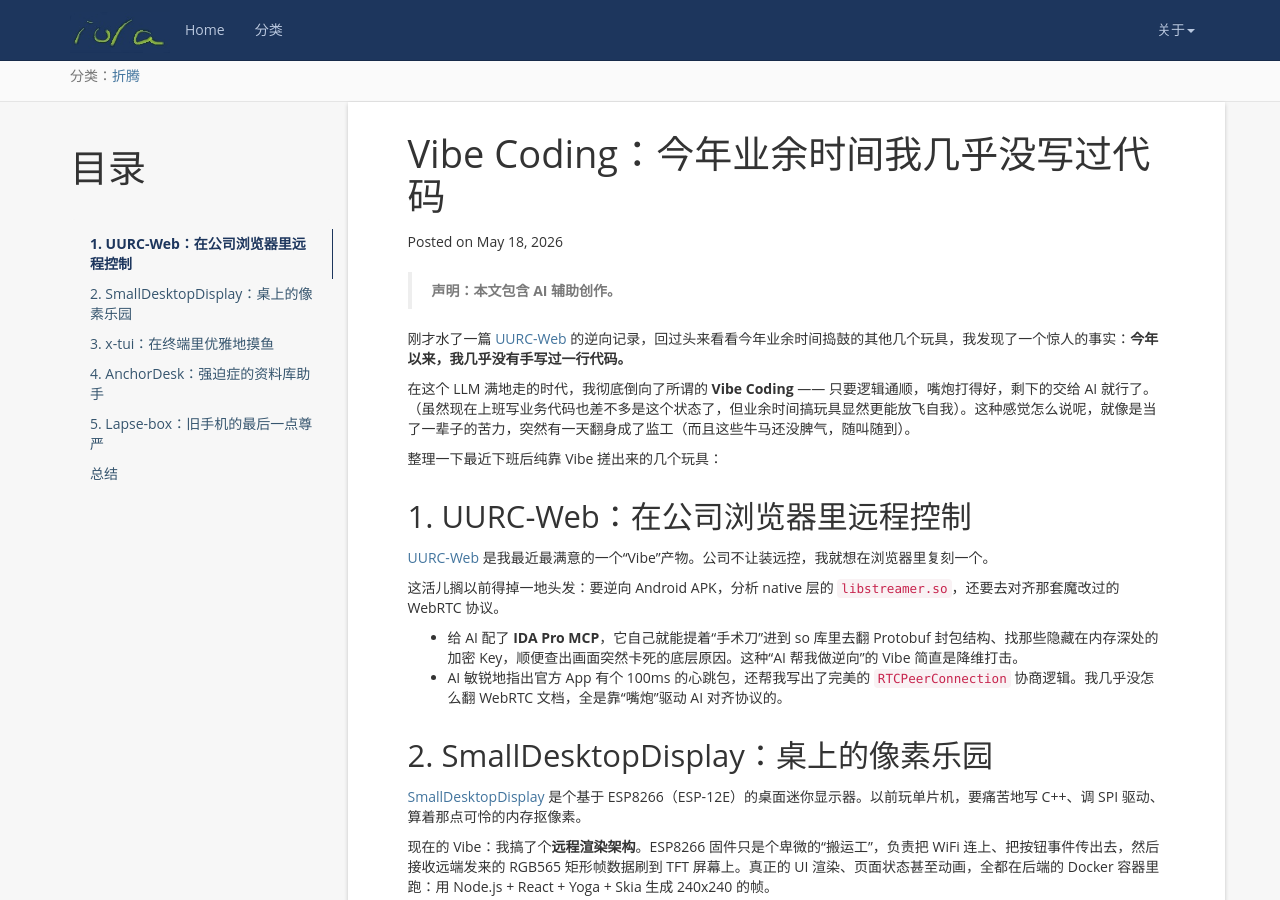
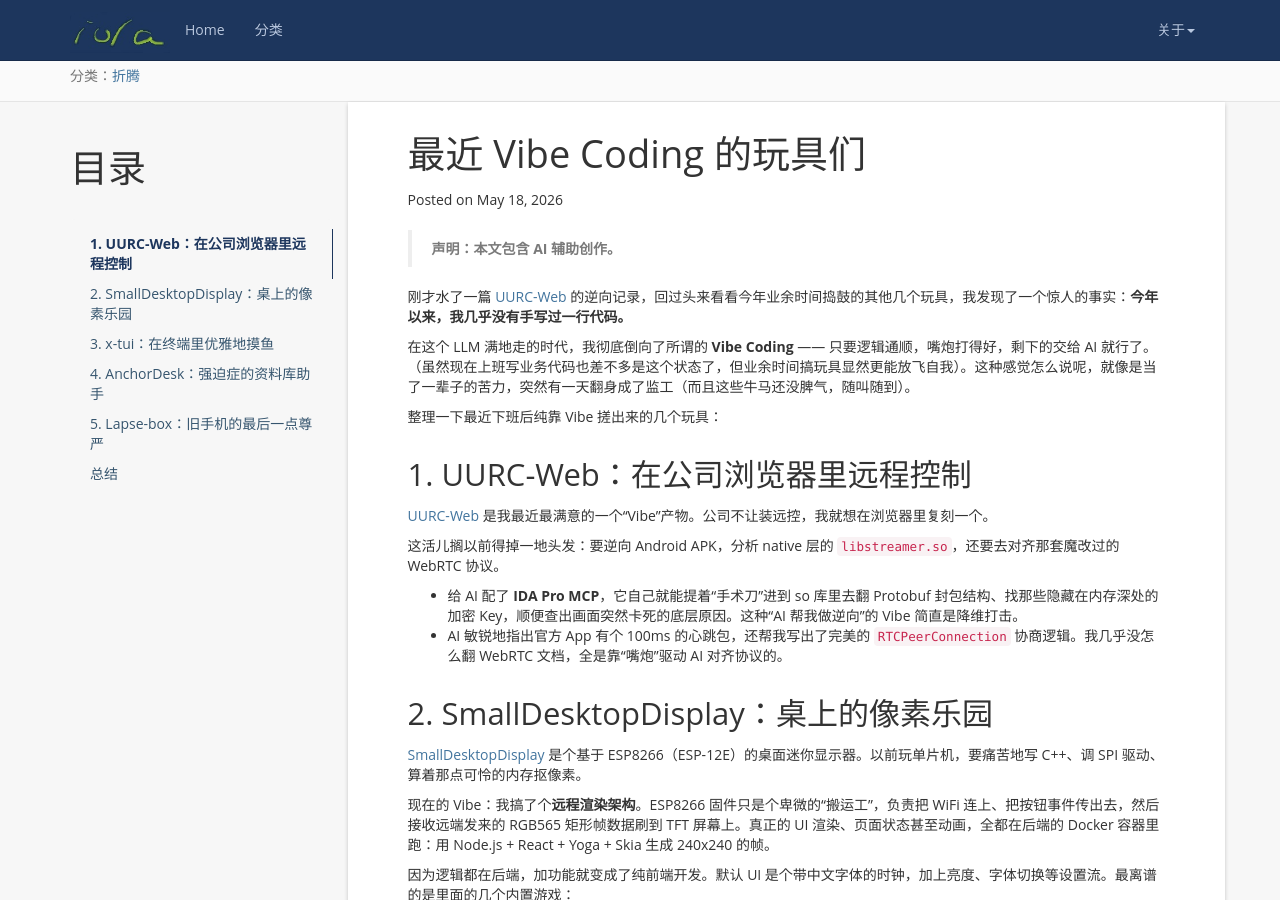
Before and after one commit to iola1999/iola1999.github.io, a Jekyll site: the page built from _posts/2026-05-18-Vibe-Coding-Toys.markdown, in a window 1280 px wide and 900 px high. Built offline with Jekyll 4.4.1, drawn with Linux system fonts in a browser that asks for light colours; nearby versions of some CDN libraries; comment, search, counter and statistics services are not loaded.

Commit message:
Update title of Vibe Coding post

```diff
--- a/_posts/2026-05-18-Vibe-Coding-Toys.markdown
+++ b/_posts/2026-05-18-Vibe-Coding-Toys.markdown
@@ -1,6 +1,6 @@
 ---
 layout: post
-title: Vibe Coding：今年业余时间我几乎没写过代码
+title: 最近 Vibe Coding 的玩具们
 date: 2026-05-18 20:00:00 +0800
 categories: 折腾
 tag: [Vibe Coding, AI, 玩具, 效率]
```
